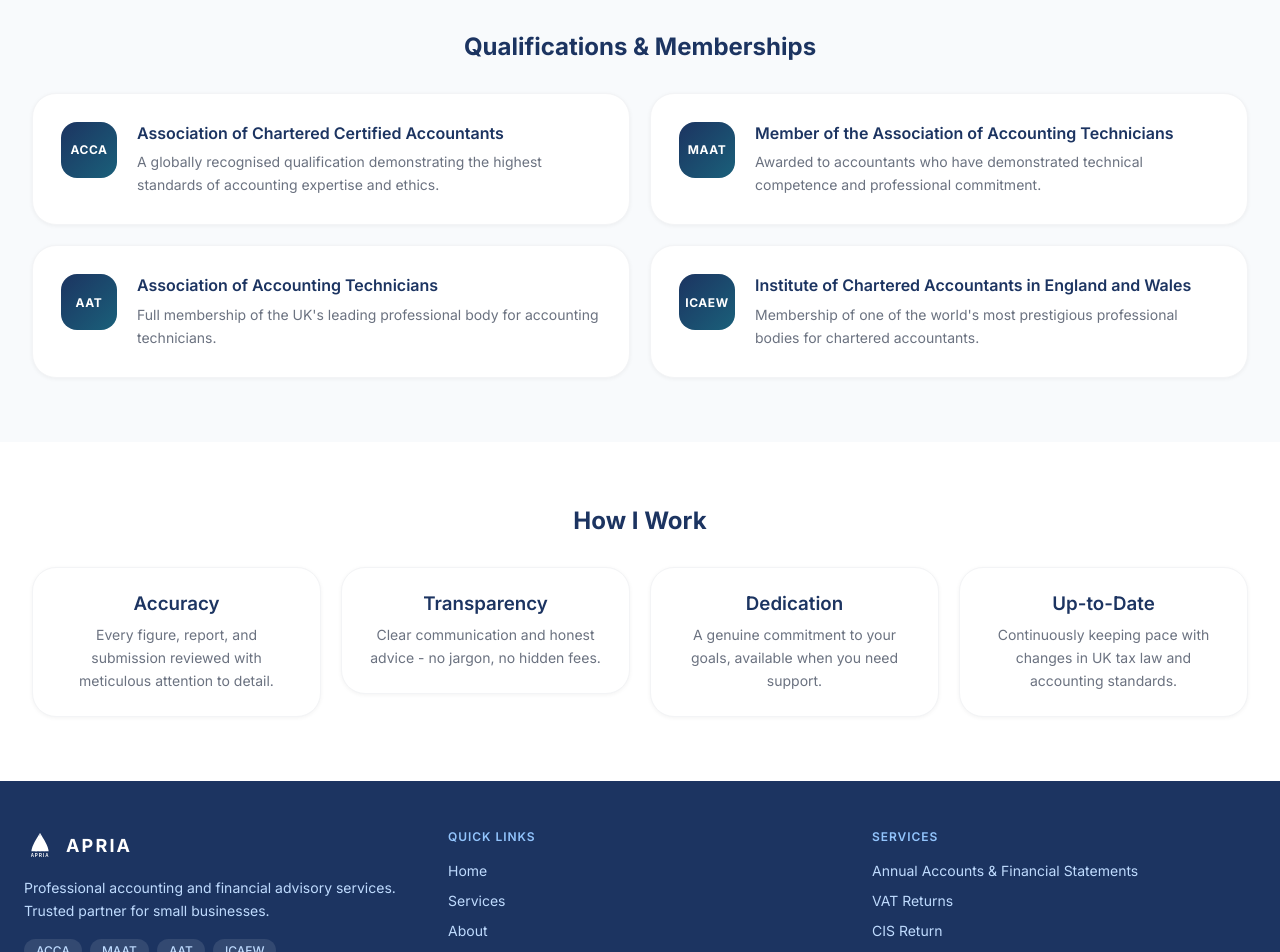
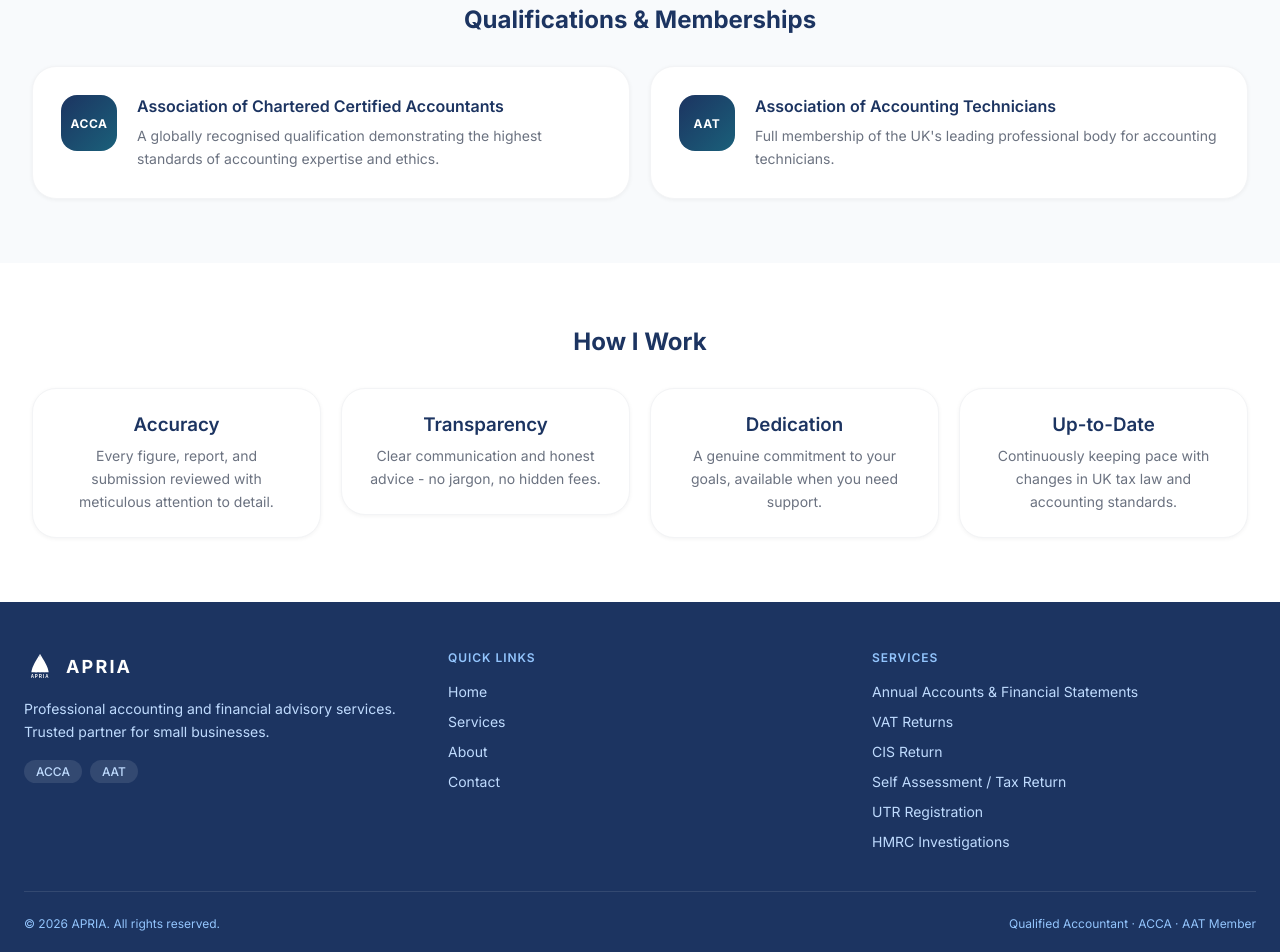
Before and after one commit to AzmeerKhan/apria, a Next.js app: page /about in a window 1280 px wide. Shown: the part 960-1912 px from the top of the page. Built offline with nearby package versions, Linux system fonts and the light colour scheme.

Commit message:
removed MAAT and ICAEW

```diff
--- a/src/app/about/page.tsx
+++ b/src/app/about/page.tsx
@@ -41,7 +41,7 @@ export default function AboutPage() {
                 <path d="M12 12c2.7 0 4.8-2.1 4.8-4.8S14.7 2.4 12 2.4 7.2 4.5 7.2 7.2 9.3 12 12 12zm0 2.4c-3.2 0-9.6 1.6-9.6 4.8v2.4h19.2v-2.4c0-3.2-6.4-4.8-9.6-4.8z" />
               </svg>
               <div className={styles.credBadges}>
-                {["ACCA", "MAAT", "AAT", "ICAEW"].map((b) => (
+                {["ACCA", "AAT"].map((b) => (
                   <span key={b} className={styles.credBadge}>{b}</span>
                 ))}
               </div>
--- a/src/app/contact/page.tsx
+++ b/src/app/contact/page.tsx
@@ -101,7 +101,7 @@ export default async function ContactPage({
               <div className={styles.qualsCard}>
                 <h3 className={styles.qualsTitle}>{en.contact.info.qualifications}</h3>
                 <div className={styles.qualsBadges}>
-                  {["ACCA", "MAAT", "AAT Member", "ICAEW Member"].map((q) => (
+                  {["ACCA", "AAT Member"].map((q) => (
                     <span key={q} className={styles.qualBadge}>{q}</span>
                   ))}
                 </div>
--- a/src/app/layout.tsx
+++ b/src/app/layout.tsx
@@ -21,7 +21,7 @@ export const metadata: Metadata = {
     shortcut: "/apria-logo.svg",
   },
   description:
-    "APRIA provides expert accounting and financial advisory services. Qualified ACCA & MAAT accountant, AAT and ICAEW member with 5 years of experience in financial reporting, tax planning, and business advisory.",
+    "APRIA provides expert accounting and financial advisory services. Qualified ACCA accountant and AAT member with 5 years of experience in financial reporting, tax planning, and business advisory.",
   keywords: [
     "accounting",
     "financial advisory",
@@ -29,9 +29,7 @@ export const metadata: Metadata = {
     "financial reporting",
     "business advisory",
     "ACCA",
-    "MAAT",
     "AAT",
-    "ICAEW",
   ],
 };
 
--- a/src/components/HeroBanner/index.tsx
+++ b/src/components/HeroBanner/index.tsx
@@ -8,7 +8,7 @@ import { ROUTES } from "@/constants/routes";
 import en from "@/i18n/messages/en.json";
 import styles from "./style.module.scss";
 
-const credentials = ["ACCA", "MAAT", "AAT", "ICAEW"] as const;
+const credentials = ["ACCA", "AAT"] as const;
 
 const services = [
   en.services.annualAccounts.title,
--- a/src/components/home/CredentialsSection/index.tsx
+++ b/src/components/home/CredentialsSection/index.tsx
@@ -4,10 +4,8 @@ import en from "@/i18n/messages/en.json";
 import styles from "./style.module.scss";
 
 const credentialCards = [
-  { label: "ACCA",  detail: en.home.credentials.acca  },
-  { label: "MAAT",  detail: en.home.credentials.maat  },
-  { label: "AAT",   detail: en.home.credentials.aat   },
-  { label: "ICAEW", detail: en.home.credentials.icaew },
+  { label: "ACCA", detail: en.home.credentials.acca },
+  { label: "AAT",  detail: en.home.credentials.aat  },
 ];
 
 export default function CredentialsSection() {
--- a/src/constants/credentials.ts
+++ b/src/constants/credentials.ts
@@ -5,27 +5,15 @@ export const CREDENTIALS = [
     descKey: "about.credentials.acca.desc",
   },
   {
-    badge: "MAAT",
-    titleKey: "about.credentials.maat.title",
-    descKey: "about.credentials.maat.desc",
-  },
-  {
     badge: "AAT",
     titleKey: "about.credentials.aat.title",
     descKey: "about.credentials.aat.desc",
   },
-  {
-    badge: "ICAEW",
-    titleKey: "about.credentials.icaew.title",
-    descKey: "about.credentials.icaew.desc",
-  },
 ] as const;
 
-export const CREDENTIAL_BADGES = ["ACCA", "MAAT", "AAT", "ICAEW"] as const;
+export const CREDENTIAL_BADGES = ["ACCA", "AAT"] as const;
 
 export const HOME_CREDENTIALS = [
   { label: "ACCA", detailKey: "home.credentials.acca" },
-  { label: "MAAT", detailKey: "home.credentials.maat" },
   { label: "AAT", detailKey: "home.credentials.aat" },
-  { label: "ICAEW", detailKey: "home.credentials.icaew" },
 ] as const;
--- a/src/i18n/messages/en.json
+++ b/src/i18n/messages/en.json
@@ -16,7 +16,7 @@
   },
   "home": {
     "hero": {
-      "badge": "Qualified Accountant · ACCA · MAAT",
+      "badge": "Qualified Accountant · ACCA · AAT",
       "slide1": {
         "title": "Accounting for Limited Companies",
         "subtitle": "Annual accounts, VAT returns, and CIS compliance - handled accurately and submitted on time."
@@ -41,9 +41,7 @@
       "heading": "Qualified & Trusted",
       "subheading": "5 years of hands-on experience backed by professional qualifications and membership of the UK's leading accounting bodies.",
       "acca": "Association of Chartered Certified Accountants",
-      "maat": "Member of the Association of Accounting Technicians",
-      "aat": "Association of Accounting Technicians",
-      "icaew": "Institute of Chartered Accountants in England and Wales"
+      "aat": "Association of Accounting Technicians"
     },
     "stats": {
       "years": "Years Experience",
@@ -144,7 +142,7 @@
     "experience": {
       "heading": "5 Years of Expertise",
       "p1": "With five years of hands-on experience across a diverse range of industries, I have built a strong foundation in financial reporting, tax planning, and business advisory services.",
-      "p2": "I hold the ACCA and MAAT qualifications and am a proud member of both the Association of Accounting Technicians (AAT) and the Institute of Chartered Accountants in England and Wales (ICAEW).",
+      "p2": "I hold the ACCA qualification and am a proud member of the Association of Accounting Technicians (AAT).",
       "p3": "I am passionate about helping small businesses thrive. Whether you are just starting out or looking to scale, I bring the expertise and personal commitment to guide you through every financial challenge.",
       "p4": "My approach is simple: understand your goals, provide clear advice, and deliver work you can rely on."
     },
@@ -154,17 +152,9 @@
         "title": "Association of Chartered Certified Accountants",
         "desc": "A globally recognised qualification demonstrating the highest standards of accounting expertise and ethics."
       },
-      "maat": {
-        "title": "Member of the Association of Accounting Technicians",
-        "desc": "Awarded to accountants who have demonstrated technical competence and professional commitment."
-      },
       "aat": {
         "title": "Association of Accounting Technicians",
         "desc": "Full membership of the UK's leading professional body for accounting technicians."
-      },
-      "icaew": {
-        "title": "Institute of Chartered Accountants in England and Wales",
-        "desc": "Membership of one of the world's most prestigious professional bodies for chartered accountants."
       }
     },
     "values": {
@@ -243,6 +233,6 @@
     "quickLinks": "Quick Links",
     "servicesLabel": "Services",
     "copyright": "APRIA. All rights reserved.",
-    "credentials": "Qualified Accountant · ACCA · MAAT · AAT Member · ICAEW Member"
+    "credentials": "Qualified Accountant · ACCA · AAT Member"
   }
 }
```
